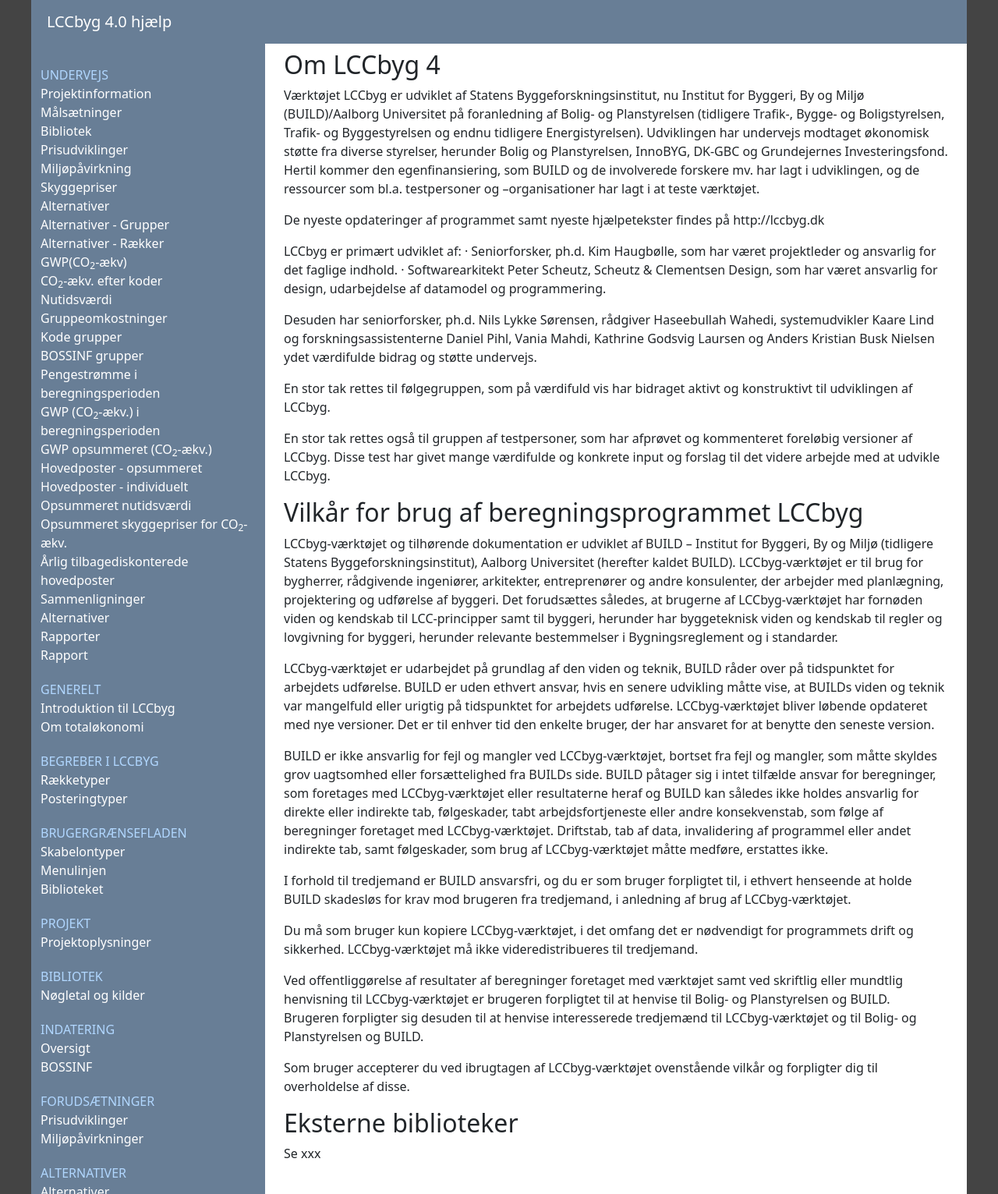
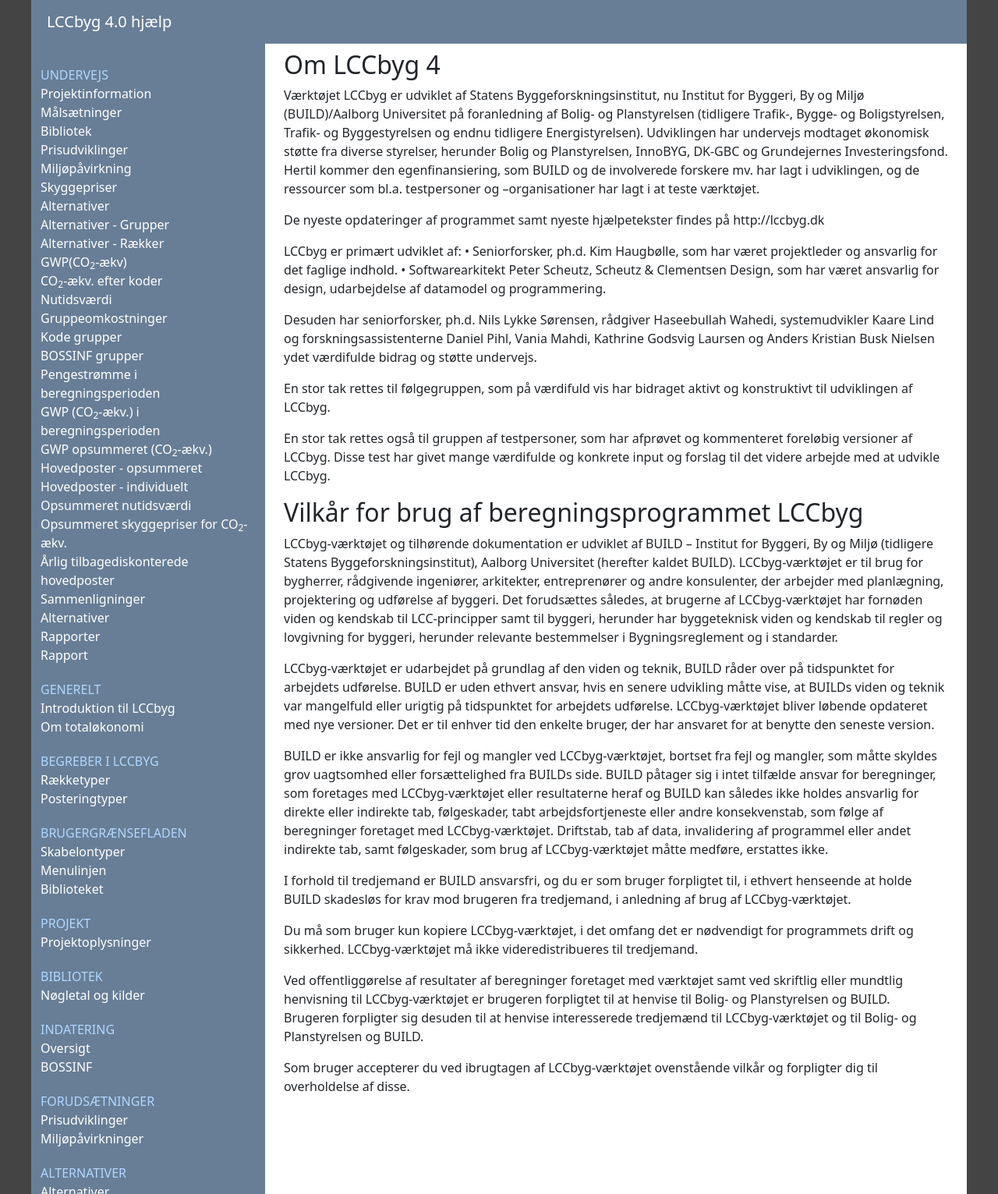
Before and after one commit to LccBuild/lccbyg-docs, a Jekyll site: the page built from docs/help/40/da/about.md, in a window 1280 px wide. Shown: the whole page at 78% size. Built offline with Jekyll 4.4.1, drawn with Linux system fonts in a browser that asks for light colours.

Commit message:
Update about.md

```diff
--- a/docs/help/40/da/about.md
+++ b/docs/help/40/da/about.md
@@ -9,14 +9,15 @@ Værktøjet LCCbyg er udviklet af Statens Byggeforskningsinstitut, nu Institut f
 De nyeste opdateringer af programmet samt nyeste hjælpetekster findes på http://lccbyg.dk
 
 LCCbyg er primært udviklet af:
-·	Seniorforsker, ph.d. Kim Haugbølle, som har været projektleder og ansvarlig for det faglige indhold.
-·	Softwarearkitekt Peter Scheutz, Scheutz & Clementsen Design, som har været ansvarlig for design, udarbejdelse af datamodel og programmering.
+•	Seniorforsker, ph.d. Kim Haugbølle, som har været projektleder og ansvarlig for det faglige indhold.
+•	Softwarearkitekt Peter Scheutz, Scheutz & Clementsen Design, som har været ansvarlig for design, udarbejdelse af datamodel og programmering.
 
 Desuden har seniorforsker, ph.d. Nils Lykke Sørensen, rådgiver Haseebullah Wahedi, systemudvikler Kaare Lind og forskningsassistenterne Daniel Pihl, Vania Mahdi, Kathrine Godsvig Laursen og Anders Kristian Busk Nielsen ydet værdifulde bidrag og støtte undervejs.
 
 En stor tak rettes til følgegruppen, som på værdifuld vis har bidraget aktivt og konstruktivt til udviklingen af LCCbyg.
 
 En stor tak rettes også til gruppen af testpersoner, som har afprøvet og kommenteret foreløbig versioner af LCCbyg. Disse test har givet mange værdifulde og konkrete input og forslag til det videre arbejde med at udvikle LCCbyg.
+
 
 ## Vilkår for brug af beregningsprogrammet LCCbyg
 LCCbyg-værktøjet og tilhørende dokumentation er udviklet af BUILD – Institut for Byggeri, By og Miljø (tidligere Statens Byggeforskningsinstitut), Aalborg Universitet (herefter kaldet BUILD). LCCbyg-værktøjet er til brug for bygherrer, rådgivende ingeniører, arkitekter, entreprenører og andre konsulenter, der arbejder med planlægning, projektering og udførelse af byggeri. Det forudsættes således, at brugerne af LCCbyg-værktøjet har fornøden viden og kendskab til LCC-principper samt til byggeri, herunder har byggeteknisk viden og kendskab til regler og lovgivning for byggeri, herunder relevante bestemmelser i Bygningsreglement og i standarder.
@@ -32,7 +33,3 @@ Du må som bruger kun kopiere LCCbyg-værktøjet, i det omfang det er nødvendig
 Ved offentliggørelse af resultater af beregninger foretaget med værktøjet samt ved skriftlig eller mundtlig henvisning til LCCbyg-værktøjet er brugeren forpligtet til at henvise til Bolig- og Planstyrelsen og BUILD. Brugeren forpligter sig desuden til at henvise interesserede tredjemænd til LCCbyg-værktøjet og til Bolig- og Planstyrelsen og BUILD.
 
 Som bruger accepterer du ved ibrugtagen af LCCbyg-værktøjet ovenstående vilkår og forpligter dig til overholdelse af disse.
-
-## Eksterne biblioteker
-
-Se xxx
```
